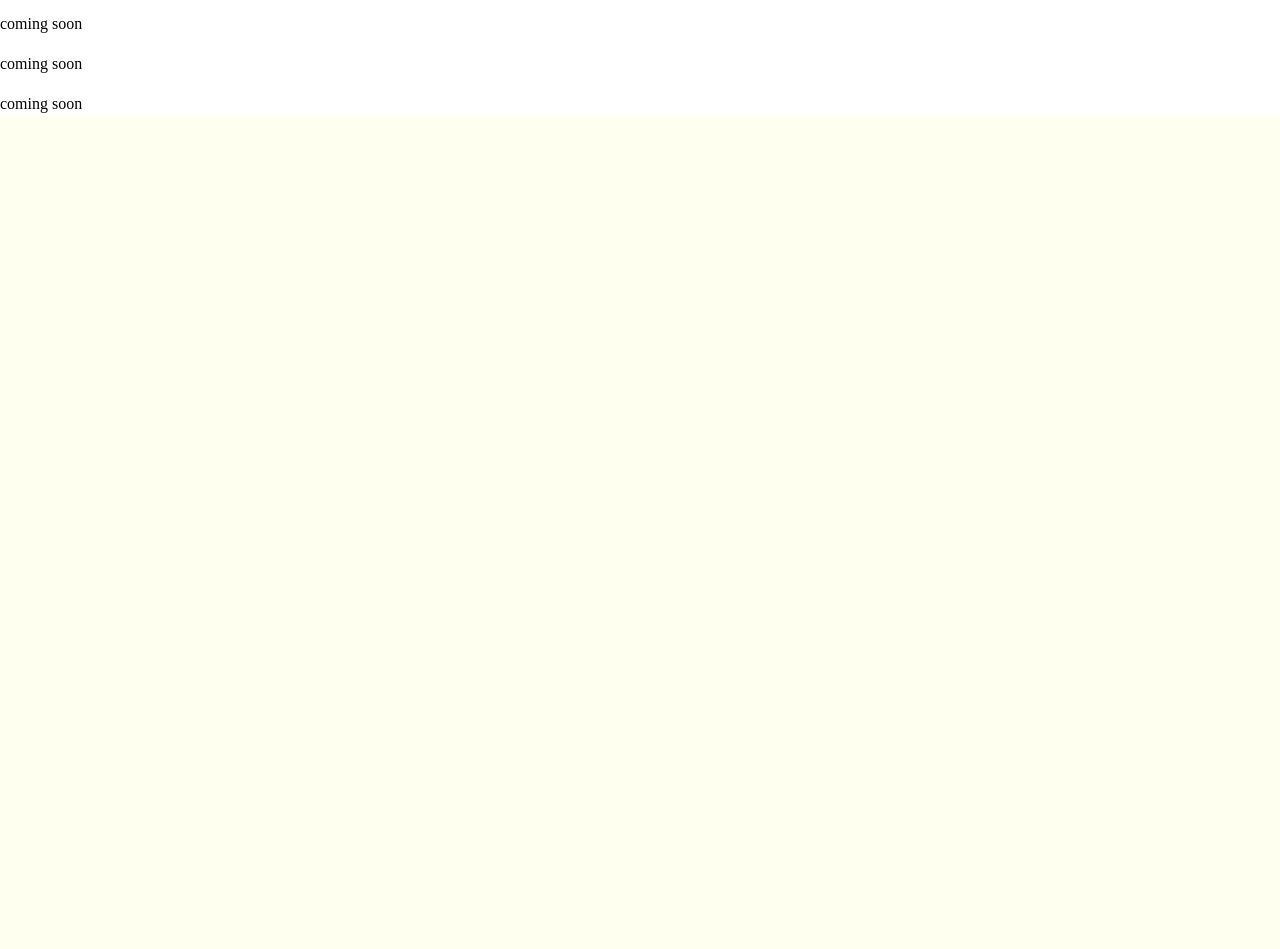
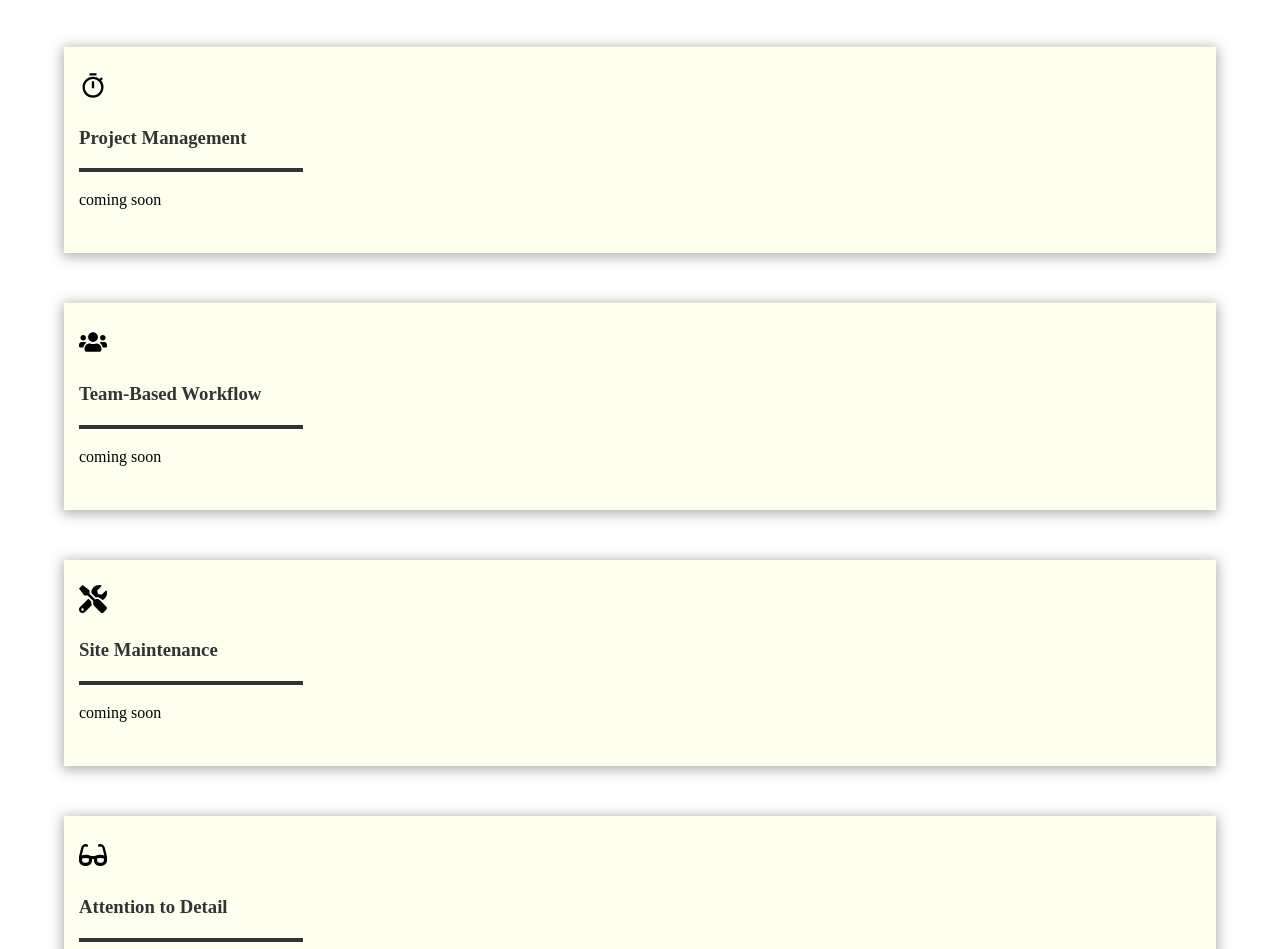
Before and after one commit to itsseanl/portfoliov2, a Next.js app: page / in a window 1280 px wide. Shown: the part 1243-2192 px from the top of the page. Before the commit the page ends 1375 px from the top, so only its background shows below. Built offline with nearby package versions, Linux system fonts and the light colour scheme; a web font is replaced by a local one.

Commit message:
Updated things

```diff
--- a/components/Header.js
+++ b/components/Header.js
@@ -28,6 +28,9 @@ const Header = styled.header`
   justify-content: space-between;
   align-items: center;
   height: 100px;
+  h1 {
+    position: sticky;
+  }
   ul {
     list-style: none;
     display: flex;
--- a/components/Technologies.js
+++ b/components/Technologies.js
@@ -22,7 +22,7 @@ const Technologies = () => {
   };
   return (
     <section className="technologies">
-      <h2>The Essentials</h2>
+      <h2 className="section-heading">The Essentials</h2>
       <div className="icons">
         <div
           className="icon"
@@ -145,6 +145,11 @@ const Technologies = () => {
         </div>
       </div>
       <style jsx>{`
+        .section-heading {
+          position: sticky;
+          top: 15px;
+          z-index: 1;
+        }
         .technologies {
           background: ${accentColor};
         }
--- a/pages/index.js
+++ b/pages/index.js
@@ -1,3 +1,5 @@
+import { MdTimer } from "react-icons/md";
+import { FaUsers, FaTools, FaGlasses } from "react-icons/fa";
 import MyHeader from "../components/Header";
 import Technologies from "../components/Technologies";
 import { styled, createGlobalStyle } from "styled-components";
@@ -37,12 +39,30 @@ function HomePage() {
           <h2>Skills & Experience</h2>
           <div className="exp-items">
             <div className="exp-item">
+              <MdTimer />
+              <h3>Project Management</h3>
+              <div className="underline tiny"></div>
               <p>coming soon</p>
             </div>
             <div className="exp-item">
+              <FaUsers />
+              <h3>Team-Based Workflow</h3>
+              <div className="underline tiny"></div>
+
               <p>coming soon</p>
             </div>
             <div className="exp-item">
+              <FaTools />
+              <h3>Site Maintenance</h3>
+              <div className="underline tiny"></div>
+
+              <p>coming soon</p>
+            </div>
+            <div className="exp-item">
+              <FaGlasses />
+              <h3>Attention to Detail</h3>
+              <div className="underline tiny"></div>
+
               <p>coming soon</p>
             </div>
           </div>
@@ -55,6 +75,7 @@ function HomePage() {
           background: #333;
           width: 60%;
         }
+
         .short {
           width: 40%;
         }
@@ -87,9 +108,10 @@ function HomePage() {
           flex-direction: column;
           justify-content: center;
           align-items: center;
-          padding: 50px 10%;
+          padding: 50px 5%;
           text-align: center;
         }
+
         .overlay {
           background: rgba(255, 255, 255, 0.8);
           display: flex;
@@ -97,7 +119,34 @@ function HomePage() {
           justify-content: center;
           align-items: center;
           width: 100%;
+
           margin: auto;
+        }
+        .experience > h2 {
+          width: 90%;
+          left: 0;
+          right: 0;
+          margin: 25px auto;
+        }
+        .exp-items {
+          display: flex;
+          flex-direction: column;
+          justify-content: center;
+        }
+        .tiny {
+          width: 20%;
+        }
+        .exp-item {
+          width: 90%;
+          left: 0;
+          right: 0;
+          margin: 25px auto;
+          box-shadow: 0px 2px 12px 2px rgba(0, 0, 0, 0.3);
+          background: #fffff0;
+          padding: 25px 15px;
+        }
+        .exp-item :global(svg) {
+          font-size: 28px;
         }
       `}</style>
     </>
```
Also changed, not shown: 2 other files (tests, documents, lock files or other folders).
